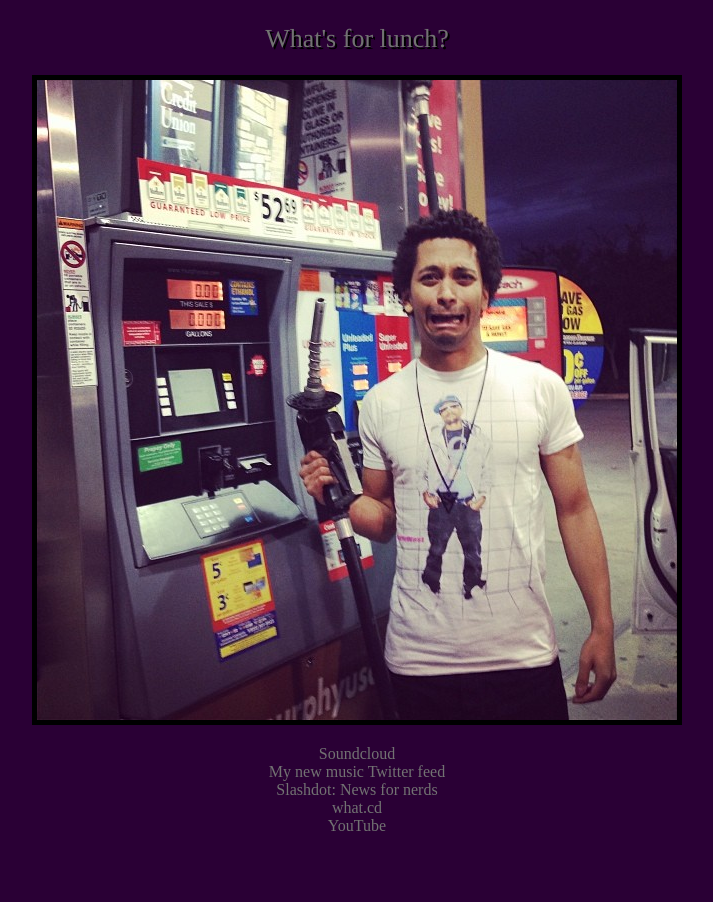
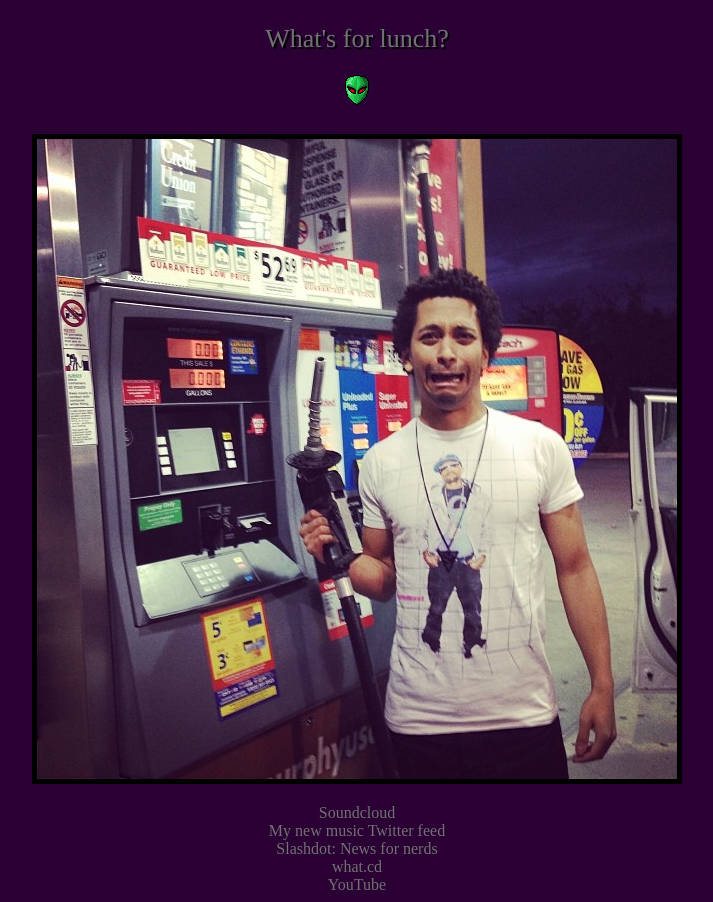
Before and after one commit to 4sight/tiy-first-project, a plain HTML site: page index.html in a window 1280 px wide. Shown: the part 75-977 px from the top of the page, without its empty margins (283-996 px from the left). Before the commit the page ends 918 px from the top, so only its background shows below. Drawn offline with Linux system fonts and the light colour scheme.

Commit message:
Added alien image

```diff
--- a/css/styles.css
+++ b/css/styles.css
@@ -23,7 +23,7 @@
 		text-decoration: none;
 		display: block;
 	}
-	img {
+	.photo {
 		margin-bottom: 20px;
 		display: block;
         margin-left: auto;
--- a/index.html
+++ b/index.html
@@ -7,7 +7,8 @@
 <body>
   <h1>Greeley Dawson</h1>
   <span><h2>What's for lunch?</h2></span>
-  <img src="images/me.jpg" alt="" title="" /><div>
+  <span><img src="images/alien.gif" /></span>
+  <div style="margin-top: 25px;"><img class="photo" src="images/me.jpg" alt="" title="" /></div>
   <div><a href="http://www.soundcloud.com/" title="Soundcloud" alt="Soundcloud" target="_blank">Soundcloud</a></div>
   <div><a href="https://twitter.com/4sight2808/lists/new-music" target="_blank" title="My new music Twitter feed" alt="My new music Twitter feed">My new music Twitter feed</a></div>
   <div><a href="http://slashdot.org" target="_blank" alt="Slashdot: News for nerds" title="Slashdot: News for nerds">Slashdot: News for nerds</a></div>
```
Also changed, not shown: images/alien.gif (added).
